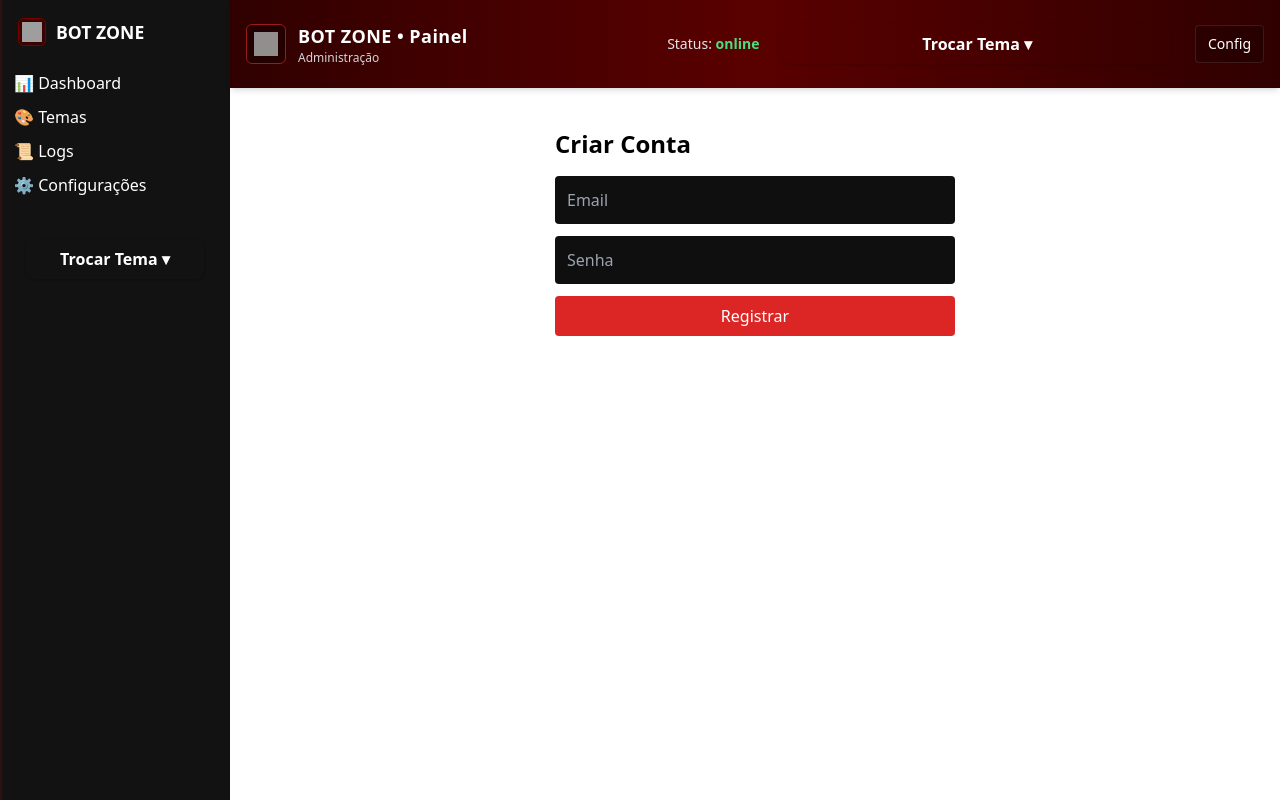
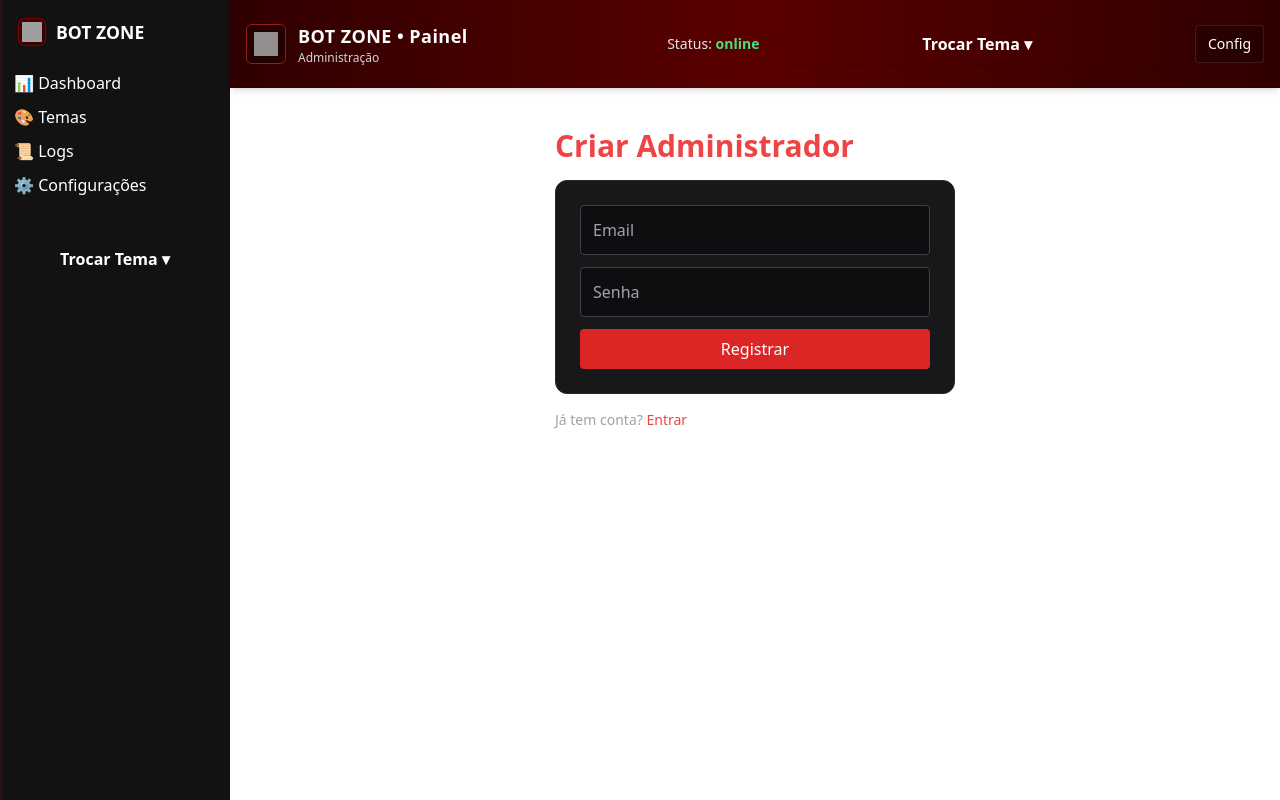
Before and after one commit to rubensilver/uchiha-site, a Next.js app: page /admin/register in a window 1280 px wide. Built offline with nearby package versions, Linux system fonts and the light colour scheme; grey boxes are pictures that could not be loaded.

Commit message:
Update page.tsx

```diff
--- a/app/admin/register/page.tsx
+++ b/app/admin/register/page.tsx
@@ -1,63 +1,72 @@
-'use client';
-import { useState } from 'react';
-import { useRouter } from 'next/navigation';
+// app/admin/register/page.tsx
+"use client";
+
+import { useState } from "react";
+import { useRouter } from "next/navigation";
 
 export default function RegisterPage() {
-  const [email, setEmail] = useState('');
-  const [password, setPassword] = useState('');
-  const [error, setError] = useState('');
-  const [ok, setOk] = useState(false);
   const router = useRouter();
 
-  async function submit(e:any){
+  const [email, setEmail] = useState("");
+  const [password, setPassword] = useState("");
+  const [err, setErr] = useState("");
+  const [ok, setOk] = useState("");
+
+  async function submit(e: any) {
     e.preventDefault();
-    setError('');
-    setOk(false);
+    setErr("");
+    setOk("");
 
-    const res = await fetch('/api/auth/register', {
+    const res = await fetch("/api/auth/register", {
       method: "POST",
+      headers: { "Content-Type": "application/json" },
       body: JSON.stringify({ email, password }),
-      headers: { "Content-Type": "application/json" }
     });
 
     const json = await res.json();
 
-    if (json.success){
-      setOk(true);
-      setTimeout(() => router.push('/admin/login'), 1200);
+    if (json.success) {
+      setOk("Registrado com sucesso! Redirecionando...");
+      setTimeout(() => router.push("/admin/login"), 1500);
     } else {
-      setError(json.error || 'Erro ao registrar.');
+      setErr(json.error || "Erro ao registrar");
     }
   }
 
   return (
     <main className="p-6 max-w-md mx-auto">
-      <h1 className="text-2xl font-bold mb-4">Criar Conta</h1>
+      <h1 className="text-3xl font-bold mb-4 text-red-500">Criar Administrador</h1>
 
-      <form onSubmit={submit} className="flex flex-col gap-3">
+      <form onSubmit={submit} className="flex flex-col gap-3 bg-zinc-900 p-6 rounded-xl border border-zinc-800">
 
         <input
           value={email}
-          onChange={e=>setEmail(e.target.value)}
+          onChange={(e) => setEmail(e.target.value)}
+          className="p-3 rounded bg-black/40 border border-zinc-700"
           placeholder="Email"
-          className="p-3 rounded bg-[#0f0f10]"
+          required
         />
 
         <input
           value={password}
+          onChange={(e) => setPassword(e.target.value)}
+          className="p-3 rounded bg-black/40 border border-zinc-700"
+          placeholder="Senha"
           type="password"
-          onChange={e=>setPassword(e.target.value)}
-          placeholder="Senha"
-          className="p-3 rounded bg-[#0f0f10]"
+          required
         />
 
-        <button className="bg-red-600 text-white py-2 rounded">
+        <button className="bg-red-600 hover:bg-red-700 py-2 rounded transition text-white">
           Registrar
         </button>
 
-        {error && <p className="text-red-400">{error}</p>}
-        {ok && <p className="text-green-400">Registrado com sucesso! Redirecionando…</p>}
+        {err && <p className="text-red-400 text-sm">{err}</p>}
+        {ok && <p className="text-green-400 text-sm">{ok}</p>}
       </form>
+
+      <p className="mt-4 text-sm text-zinc-400">
+        Já tem conta? <a href="/admin/login" className="text-red-500">Entrar</a>
+      </p>
     </main>
   );
 }
```
